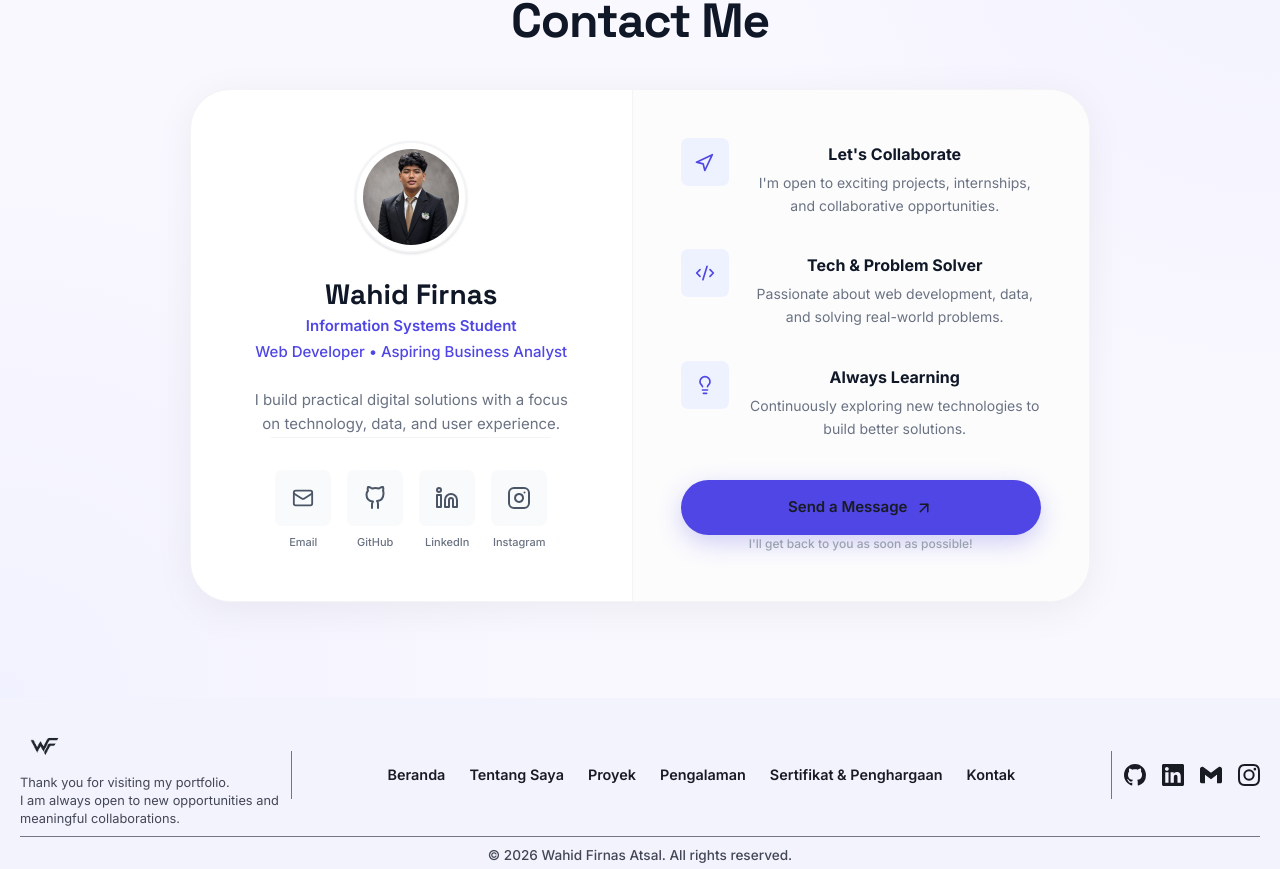
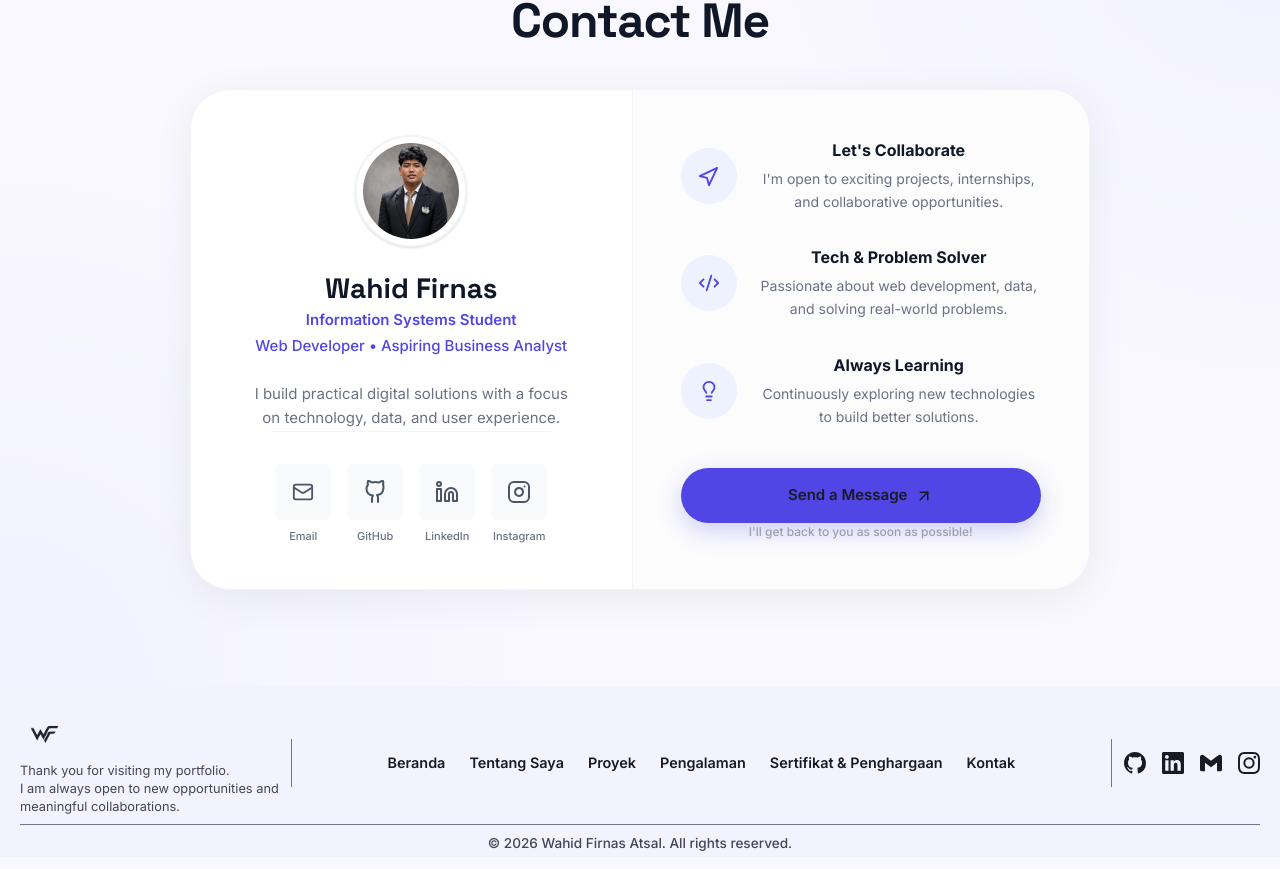
Before and after one commit to firnassw/Portofolio, a Next.js app: page / in a window 1280 px wide. Shown: the part 6014-6883 px from the top of the page. Built offline with nearby package versions, Linux system fonts and the light colour scheme; a web font is replaced by a local one.

Commit message:
Refine feature icons to use circular containers and center alignment

```diff
--- a/src/components/ui/contact-card.tsx
+++ b/src/components/ui/contact-card.tsx
@@ -67,11 +67,11 @@ export const ContactCard = ({
         <div className="flex-1 p-8 sm:p-12 flex flex-col justify-between bg-gray-50/50 dark:bg-[#18181B]/50">
           <div className="flex flex-col gap-8 mb-10">
             {/* Feature 1 */}
-            <div className="flex items-start gap-5">
-              <div className="flex items-center justify-center w-12 h-12 rounded-2xl bg-[#EEF2FF] dark:bg-[#4F46E5]/10 text-[#4F46E5] dark:text-[#818cf8] shrink-0">
-                <Navigation size={20} className="ml-[-2px] mt-[2px]" />
+            <div className="flex items-center gap-5">
+              <div className="flex items-center justify-center w-14 h-14 rounded-full bg-[#EEF2FF] dark:bg-[#4F46E5]/10 text-[#4F46E5] dark:text-[#818cf8] shrink-0">
+                <Navigation size={22} className="ml-[-2px] mt-[2px]" />
               </div>
-              <div className="flex flex-col pt-1">
+              <div className="flex flex-col">
                 <h4 className="text-[16px] font-bold text-gray-900 dark:text-white mb-1.5">Let's Collaborate</h4>
                 <p className="text-[14px] text-gray-500 dark:text-gray-400 leading-relaxed">
                   I'm open to exciting projects, internships, and collaborative opportunities.
@@ -80,11 +80,11 @@ export const ContactCard = ({
             </div>
 
             {/* Feature 2 */}
-            <div className="flex items-start gap-5">
-              <div className="flex items-center justify-center w-12 h-12 rounded-2xl bg-[#EEF2FF] dark:bg-[#4F46E5]/10 text-[#4F46E5] dark:text-[#818cf8] shrink-0">
-                <Code2 size={20} />
+            <div className="flex items-center gap-5">
+              <div className="flex items-center justify-center w-14 h-14 rounded-full bg-[#EEF2FF] dark:bg-[#4F46E5]/10 text-[#4F46E5] dark:text-[#818cf8] shrink-0">
+                <Code2 size={22} />
               </div>
-              <div className="flex flex-col pt-1">
+              <div className="flex flex-col">
                 <h4 className="text-[16px] font-bold text-gray-900 dark:text-white mb-1.5">Tech & Problem Solver</h4>
                 <p className="text-[14px] text-gray-500 dark:text-gray-400 leading-relaxed">
                   Passionate about web development, data, and solving real-world problems.
@@ -93,11 +93,11 @@ export const ContactCard = ({
             </div>
 
             {/* Feature 3 */}
-            <div className="flex items-start gap-5">
-              <div className="flex items-center justify-center w-12 h-12 rounded-2xl bg-[#EEF2FF] dark:bg-[#4F46E5]/10 text-[#4F46E5] dark:text-[#818cf8] shrink-0">
-                <Lightbulb size={20} />
+            <div className="flex items-center gap-5">
+              <div className="flex items-center justify-center w-14 h-14 rounded-full bg-[#EEF2FF] dark:bg-[#4F46E5]/10 text-[#4F46E5] dark:text-[#818cf8] shrink-0">
+                <Lightbulb size={22} />
               </div>
-              <div className="flex flex-col pt-1">
+              <div className="flex flex-col">
                 <h4 className="text-[16px] font-bold text-gray-900 dark:text-white mb-1.5">Always Learning</h4>
                 <p className="text-[14px] text-gray-500 dark:text-gray-400 leading-relaxed">
                   Continuously exploring new technologies to build better solutions.
```
